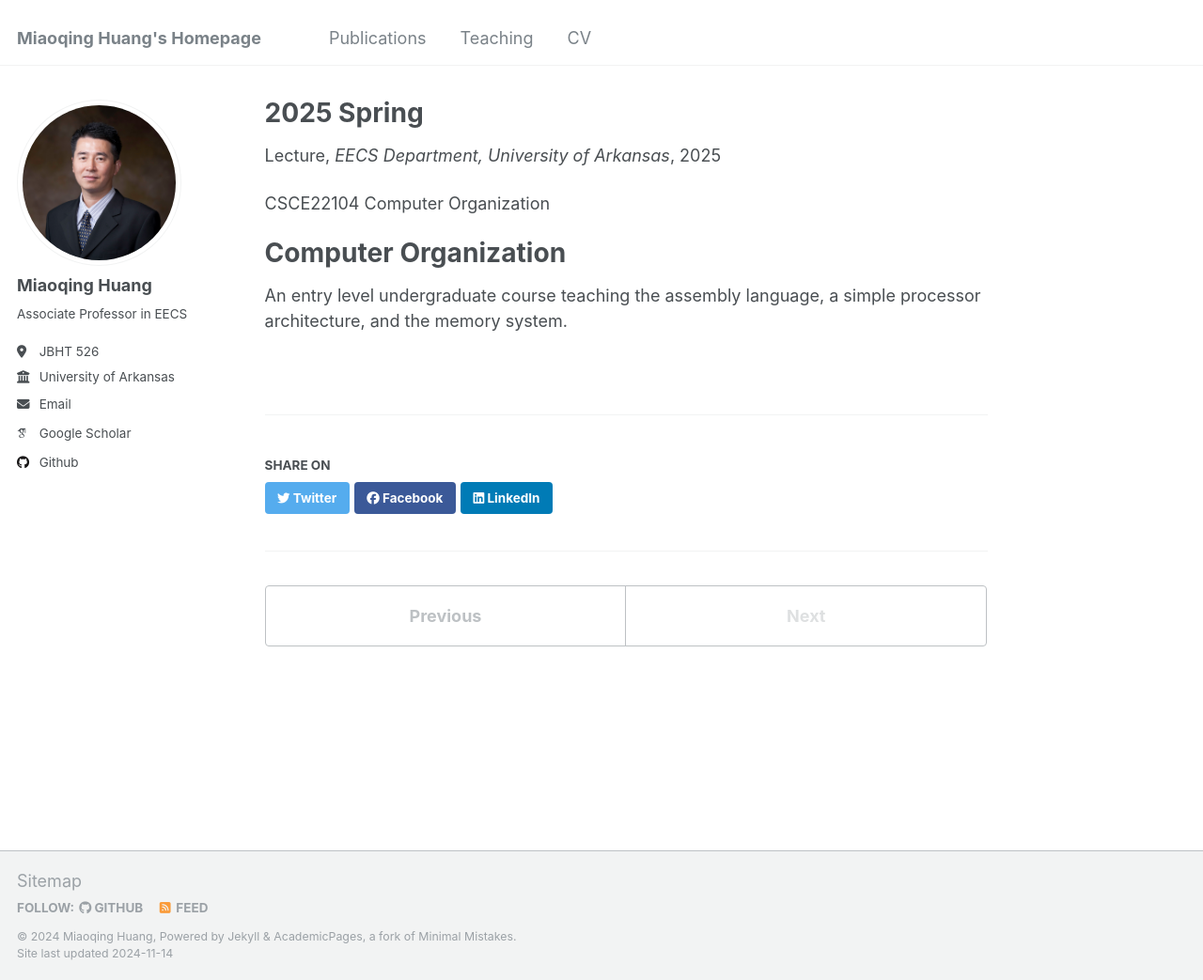
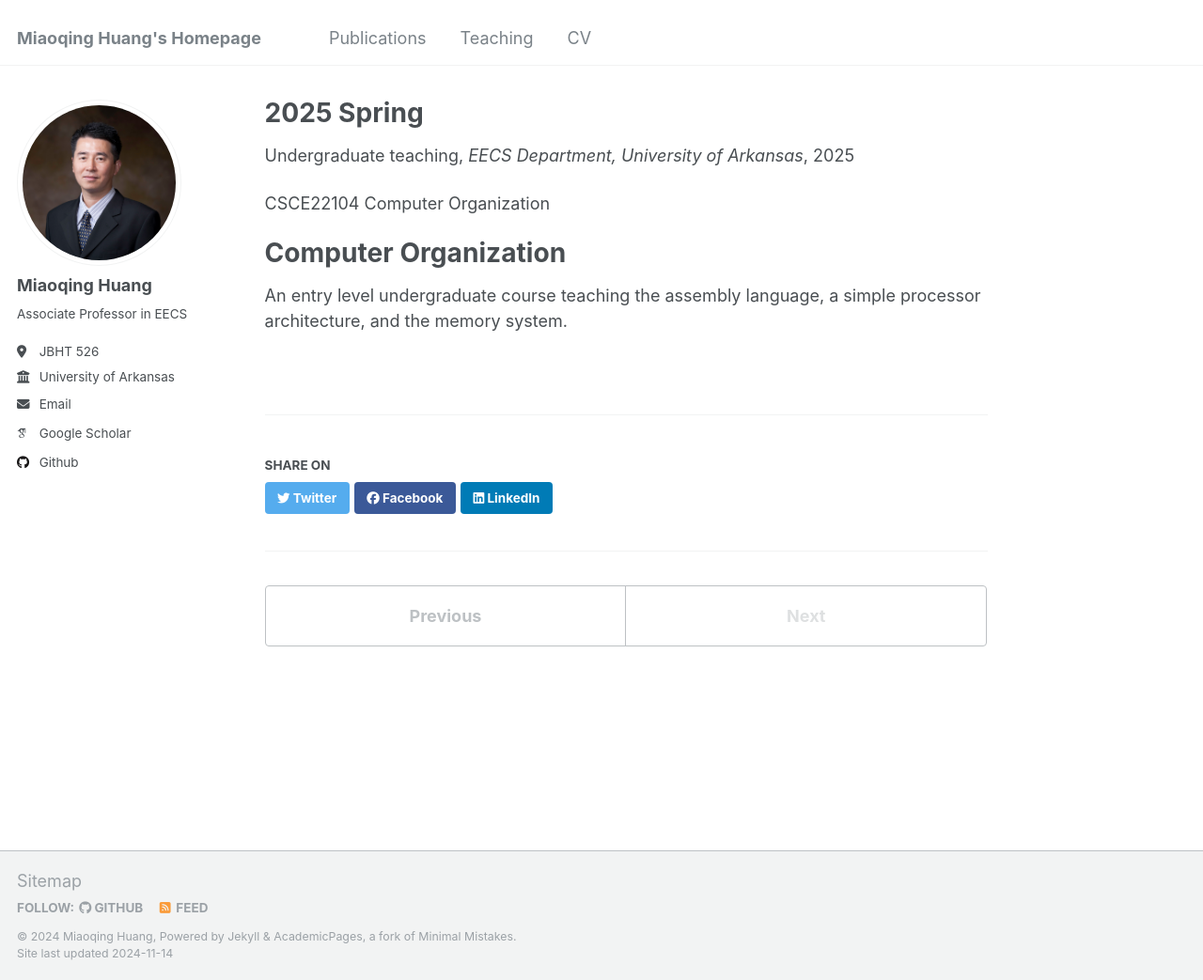
Before and after one commit to miaoqinghuang/miaoqinghuang.github.io, a Jekyll site: the page built from _teaching/2025-spring-teaching.md, in a window 1280 px wide and 1043 px high. Shown: the whole window at 94% size. Built offline with Jekyll 4.4.1, drawn with Linux system fonts in a browser that asks for light colours; some web fonts are replaced.

Commit message:
Update 2025-spring-teaching.md

```diff
--- a/_teaching/2025-spring-teaching.md
+++ b/_teaching/2025-spring-teaching.md
@@ -1,7 +1,7 @@
 ---
 title: "2025 Spring"
 collection: teaching
-type: "Lecture"
+type: "Undergraduate teaching"
 permalink: /teaching/2025-spring-teaching
 venue: "EECS Department, University of Arkansas"
 date: 2025-01-01
```
